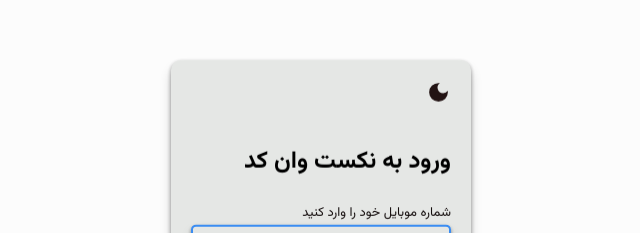
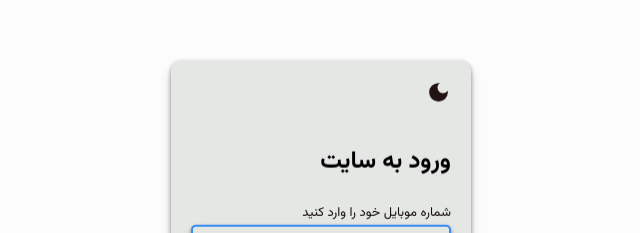
Before and after one commit to abtin67/otp-code, a Next.js app: page / in a window 1280 px wide. Shown: the part 196-429 px from the top of the page, without its empty margins (468-1108 px from the left). Built offline with nearby package versions, Linux system fonts and the light colour scheme; a web font is replaced by a local one.

Commit message:
chenge title

```diff
--- a/pages/index.js
+++ b/pages/index.js
@@ -106,7 +106,7 @@
         </button>
         {!isCodeSend && (
           <div>
-            <h2>ورود به نکست وان کد</h2>
+            <h2>ورود به سایت</h2>
             <label className={stylse.label} htmlFor="">
               شماره موبایل خود را وارد کنید
             </label>
```
